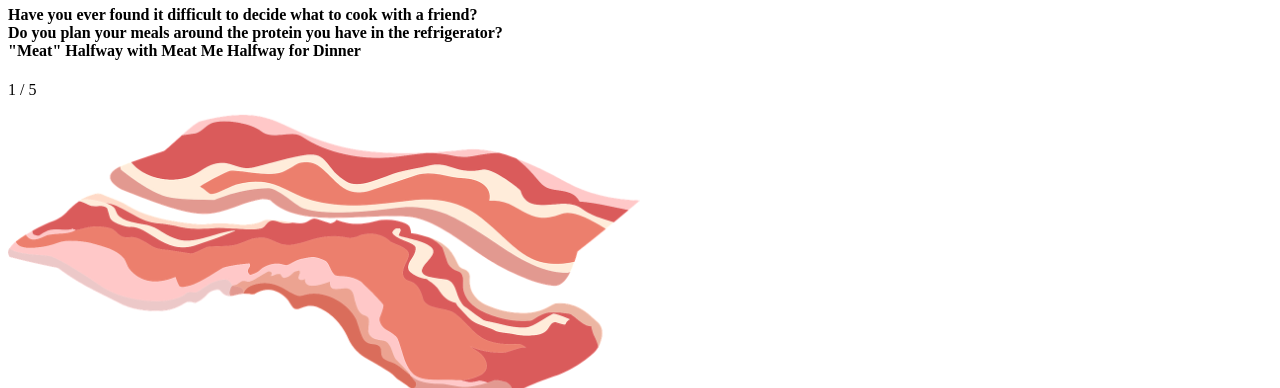
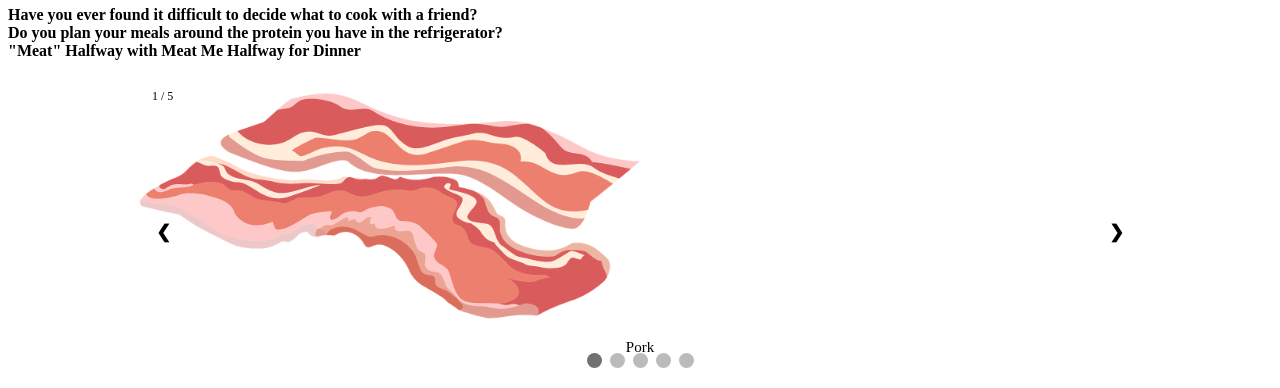
Before and after one commit to jaybert0/phase-1-project, a plain HTML site: page index.html in a window 1280 px wide. Shown: the part 56-444 px from the top of the page. Drawn offline with Linux system fonts and the light colour scheme.

Commit message:
slideshow working

```diff
--- a/index.html
+++ b/index.html
@@ -14,34 +14,34 @@
     Do you plan your meals around the protein you have in the refrigerator?<br>
     "Meat" Halfway with <strong>Meat Me Halfway for Dinner</strong></h4>
   </header>
-  <div id = "proteinBox">
-    <div class="protein">
+  <div class = "proteinBox">
+    <div id="pork" class="protein">
       <div class="numbertext">1 / 5</div>
-      <img src="bacon-g792aca4d3_1280.png" style="width:50%">
+      <img src="bacon-g792aca4d3_1280.png" style="height: 250px;">
       <div class="text">Pork</div>
     </div>
 
-    <div class="protein">
-    <div class="numbertext">2 / 5</div>
-      <img src="turkey-ga93bba471_1280.png" style="width:50%">
+    <div id="chicken" class="protein">
+    <div  class="numbertext">2 / 5</div>
+      <img src="turkey-ga93bba471_1280.png" style="height: 250px;">
       <div class="text">Chicken</div>
     </div>
 
-    <div class="protein">
+    <div id="salmon" class="protein">
       <div class="numbertext">3 / 5</div>
-      <img src="salmon-g19235bd82_1280.png" style="width:50%">
+      <img src="salmon-g19235bd82_1280.png" style="height: 250px;">
       <div class="text">Salmon</div>
     </div>
 
-    <div class="protein">
+    <div id="tofu" class="protein">
       <div class="numbertext">4 / 5</div>
-      <img src="asian-g91ac4626b_1280.png" style="width:50%">
+      <img src="asian-g91ac4626b_1280.png" style="height: 250px;">
       <div class="text">Tofu</div>
     </div>
 
-    <div class="protein">
+    <div id="steak" class="protein">
       <div class="numbertext">5 / 5</div>
-      <img src="steak-gc4d1b5e86_1280.png" style="width:50%">
+      <img src="steak-gc4d1b5e86_1280.png" style="height: 250px;">
       <div class="text">Beef</div>
     </div>
 
--- a/src/index.js
+++ b/src/index.js
@@ -0,0 +1,31 @@
+var slideIndex = 1;
+showSlides(slideIndex);
+
+// Next/previous controls
+function plusSlides(n) {
+  showSlides(slideIndex += n);
+}
+
+// Thumbnail image controls
+function currentSlide(n) {
+  showSlides(slideIndex = n);
+}
+
+// if(document.getElementsByClassName("protein").style.display = "block")
+// create function to fetch based on what is on block
+
+function showSlides(n) {
+  var i;
+  var slides = document.getElementsByClassName("protein");
+  var dots = document.getElementsByClassName("dot");
+  if (n > slides.length) {slideIndex = 1}
+  if (n < 1) {slideIndex = slides.length}
+  for (i = 0; i < slides.length; i++) {
+      slides[i].style.display = "none";
+  }
+  for (i = 0; i < dots.length; i++) {
+      dots[i].className = dots[i].className.replace(" active", "");
+  }
+  slides[slideIndex-1].style.display = "block";
+  dots[slideIndex-1].className += " active";
+}
--- a/styles.css
+++ b/styles.css
@@ -0,0 +1,94 @@
+* {box-sizing:border-box}
+
+/* Slideshow container */
+.proteinBox {
+  max-width: 1000px;
+  position: relative;
+  margin: auto;
+}
+
+/* Hide the images by default */
+.mySlides {
+  display: none;
+}
+
+/* Next & previous buttons */
+.prev, .next {
+  cursor: pointer;
+  position: absolute;
+  top: 50%;
+  width: auto;
+  margin-top: -22px;
+  padding: 16px;
+  color: rgb(0, 0, 0);
+  font-weight: bold;
+  font-size: 18px;
+  transition: 0.6s ease;
+  border-radius: 0 3px 3px 0;
+  user-select: none;
+}
+
+/* Position the "next button" to the right */
+.next {
+  right: 0;
+  border-radius: 3px 0 0 3px;
+}
+
+/* On hover, add a black background color with a little bit see-through */
+.prev:hover, .next:hover {
+  background-color: rgba(0,0,0,0.8);
+}
+
+/* Caption text. Revisit style? */
+.text {
+  color: #000000;
+  font-size: 15px;
+  padding: 8px 12px;
+  position: absolute;
+  bottom: 8px;
+  width: 100%;
+  text-align: center;
+}
+
+/* Number text (1/3 etc) */
+.numbertext {
+  color: #000000;
+  font-size: 12px;
+  padding: 8px 12px;
+  position: absolute;
+  top: 0;
+}
+
+/* The dots/bullets/indicators */
+.dot {
+  cursor: pointer;
+  height: 15px;
+  width: 15px;
+  margin: 0 2px;
+  background-color: #bbb;
+  border-radius: 50%;
+  display: inline-block;
+  transition: background-color 0.6s ease;
+}
+
+.active, .dot:hover {
+  background-color: #717171;
+}
+
+/* Fading animation */
+.fade {
+  -webkit-animation-name: fade;
+  -webkit-animation-duration: 1.5s;
+  animation-name: fade;
+  animation-duration: 1.5s;
+}
+
+@-webkit-keyframes fade {
+  from {opacity: .4}
+  to {opacity: 1}
+}
+
+@keyframes fade {
+  from {opacity: .4}
+  to {opacity: 1}
+}
```
